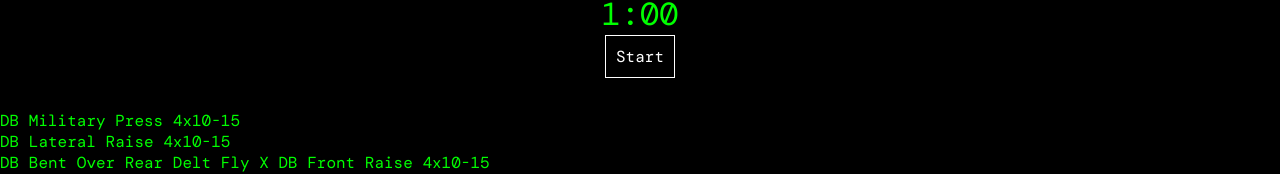
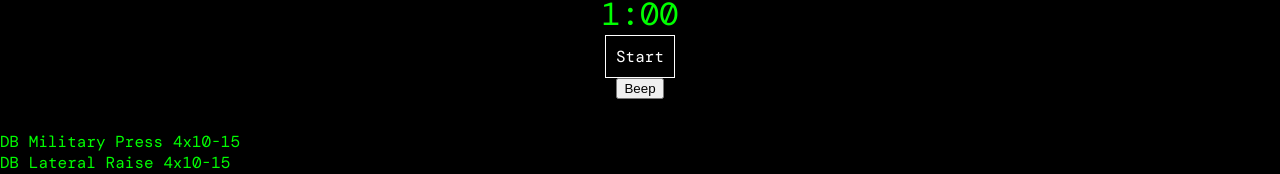
Before and after one commit to drew-harris/heavyweight, a React (Create React App) app: page / in a window 1280 px wide. Shown: the part 312-486 px from the top of the page. Built offline with nearby package versions, Linux system fonts and the light colour scheme; a web font is replaced by a local one.

Commit message:
Fix timer

```diff
--- a/src/Components/Timer/Timer.tsx
+++ b/src/Components/Timer/Timer.tsx
@@ -37,7 +37,7 @@ const Timer = () => {
       let id = setInterval(() => {
         if (timeRef.current <= 0) {
           //@ts-ignore
-          endOfRestBeep();
+          document.getElementById("beeper")?.click();
           stop();
         } else {
           setTime(timeRef.current - 1);
@@ -52,6 +52,9 @@ const Timer = () => {
     <div className={styles.timer}>
       <div className={styles.timedisplay}>{formatTime(time)}</div>
       <Button onClick={handleClick} text={running ? "Stop" : "Start"} />
+      <button id="beeper" onClick={() => endOfRestBeep()}>
+        Beep
+      </button>
     </div>
   );
 };
```
